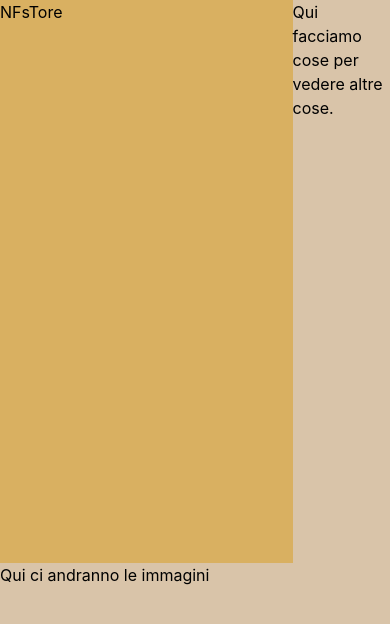
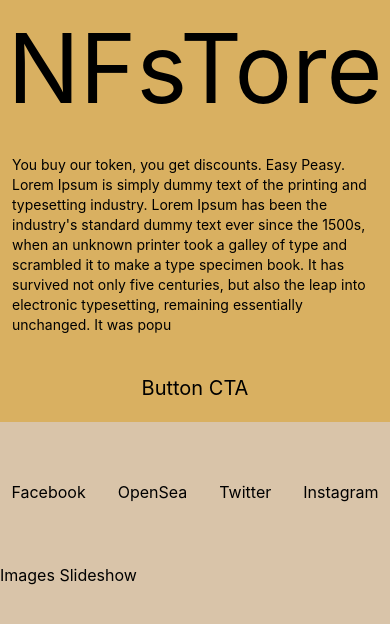
Before and after one commit to MikeBurton89/boutiqueNFTwebsite, a React (Create React App) app: page / in a window 390 px wide. Shown: the top 624 px of the page. Built offline with nearby package versions, Linux system fonts and the light colour scheme.

Commit message:
fixed responsive layout with grid and flex

```diff
--- a/src/App.js
+++ b/src/App.js
@@ -18,17 +18,29 @@ function App() {
           </div>
         </div>
       </header> */}
-      <main className='h-full grid grid-cols-4 grid-rows-6'>
-        <div id='title' className='col-span-3 row-span-4 bg-background-accent'>
-          <h1 className=''>NFsTore</h1>
+      <main className='h-full grid grid-cols-1 grid-rows-6 md:grid-cols-4 md:grid-rows-6'>
+        <div id='title' className='col-span-1 row-span-3 md:col-span-3 md:row-span-4 w-full h-full bg-background-accent place-content-center'>
+          <div className='grid md:grid-cols-3 md:grid-rows-3 h-full place-items-center'>
+            <h1 className='md:col-span-3 md:row-span-1 text-8xl'>NFsTore</h1>
+            <div className='md:col-span-3 md:row-span-1'>
+              <p className='text-sm md:col-span-3 md:row-span-3 mx-3'>You buy our token, you get discounts. Easy Peasy. Lorem Ipsum is simply dummy text of the printing and typesetting industry. Lorem Ipsum has been the industry's standard dummy text ever since the 1500s, when an unknown printer took a galley of type and scrambled it to make a type specimen book. It has survived not only five centuries, but also the leap into electronic typesetting, remaining essentially unchanged. It was popu</p>
+            </div>
+            <h1 className='md:col-span-3 md:row-span-1 text-xl'>Button CTA</h1>
+          </div>
         </div>
-        <div id='description' className='col-span-1 row-span-4 bg-background-main' >
-          Qui facciamo cose per vedere altre cose.
+        <div id='social' className='col-span-1 row-span-1 md:col-span-1 md:row-span-4 bg-background-main place-items-center' >
+          <div className='grid md:grid-cols-3 place-items-center self-center h-full content-center'>
+            <div className='flex flex-row md:flex-col col-span-3 md:rows-span-4'>
+              <span className='py-2 px-4 md:px-0'>Facebook</span>
+              <span className='py-2 px-4 md:px-0'>OpenSea</span>
+              <span className='py-2 px-4 md:px-0'>Twitter</span>
+              <span className='py-2 px-4 md:px-0'>Instagram</span>
+            </div>
+          </div>
         </div>
-        <div id='slideshow' className='col-span-4 bg-background-main row-span-2' >
-          Qui ci andranno le immagini
+        <div id='slideshow' className='col-span-1 row-span-2 md:col-span-4 md:row-span-2 bg-background-main' >
+          Images Slideshow
         </div>
-
       </main>
     </div >
   );
```
